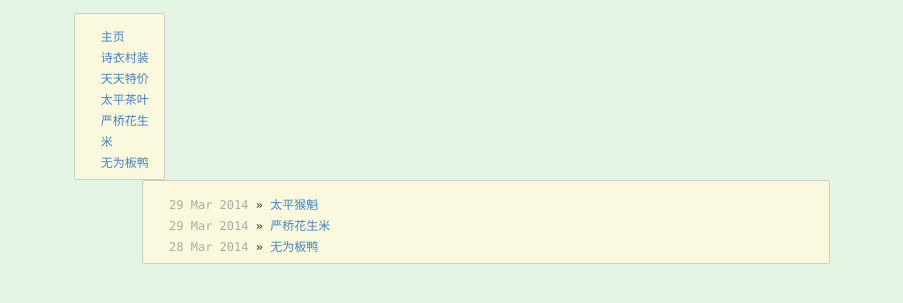
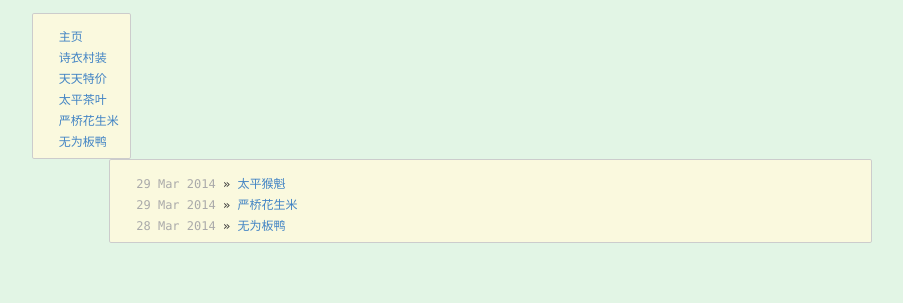
Before and after one commit to poetryvillage/poetryvillage.github.io, a Jekyll site: the page built from index.html, in a window 1280 px wide. Shown: the top 303 px of the page, without its empty margins (188-1091 px from the left). Built offline with Jekyll 4.4.1, drawn with Linux system fonts in a browser that asks for light colours.

Commit message:
Update stylesheet.css

```diff
--- a/css/stylesheet.css
+++ b/css/stylesheet.css
@@ -55,7 +55,7 @@ body {
   color: #333;
   background-color: rgba(199,237,204,0.5);
   padding: 1.07em;
-  max-width: 63em;
+  max-width: 70em;
   margin: 0 auto;
 }
 
```
